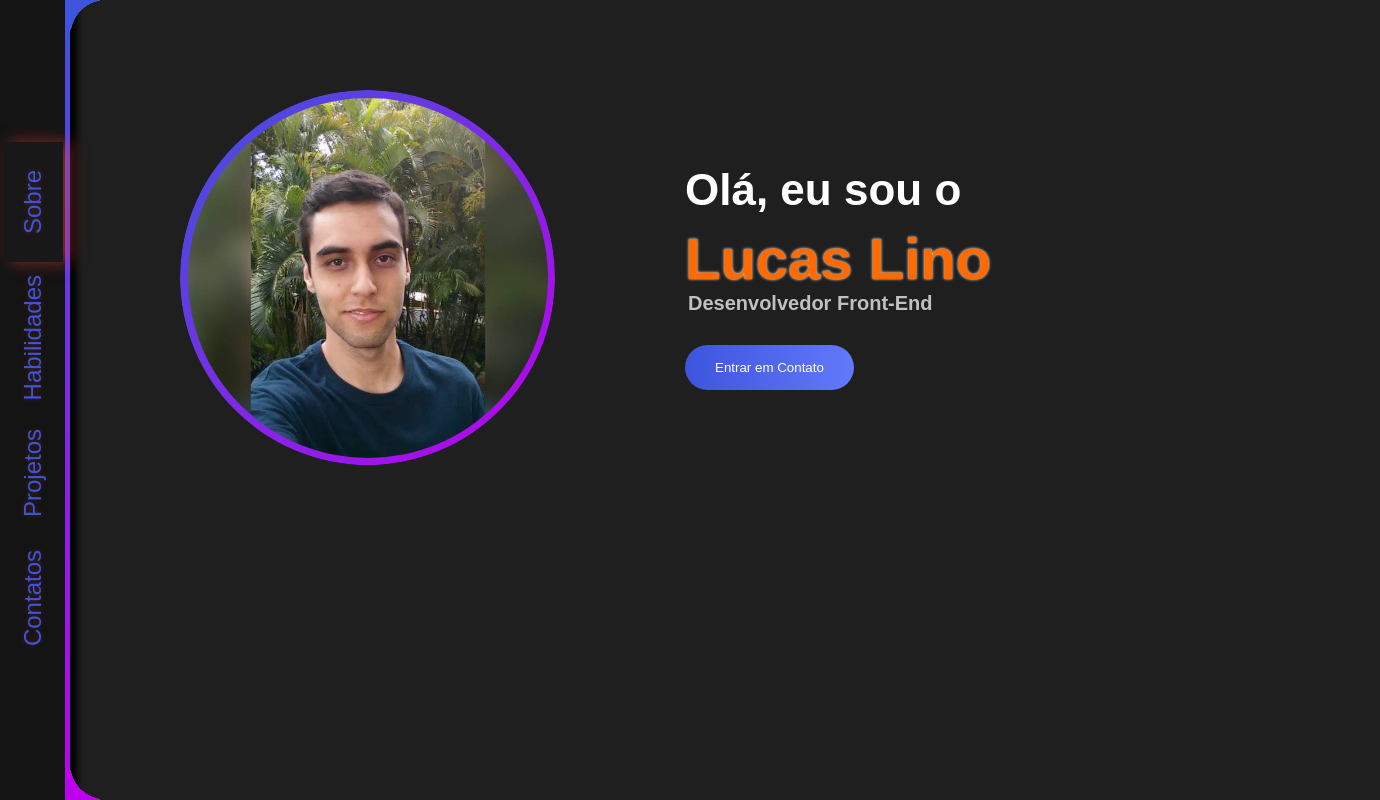
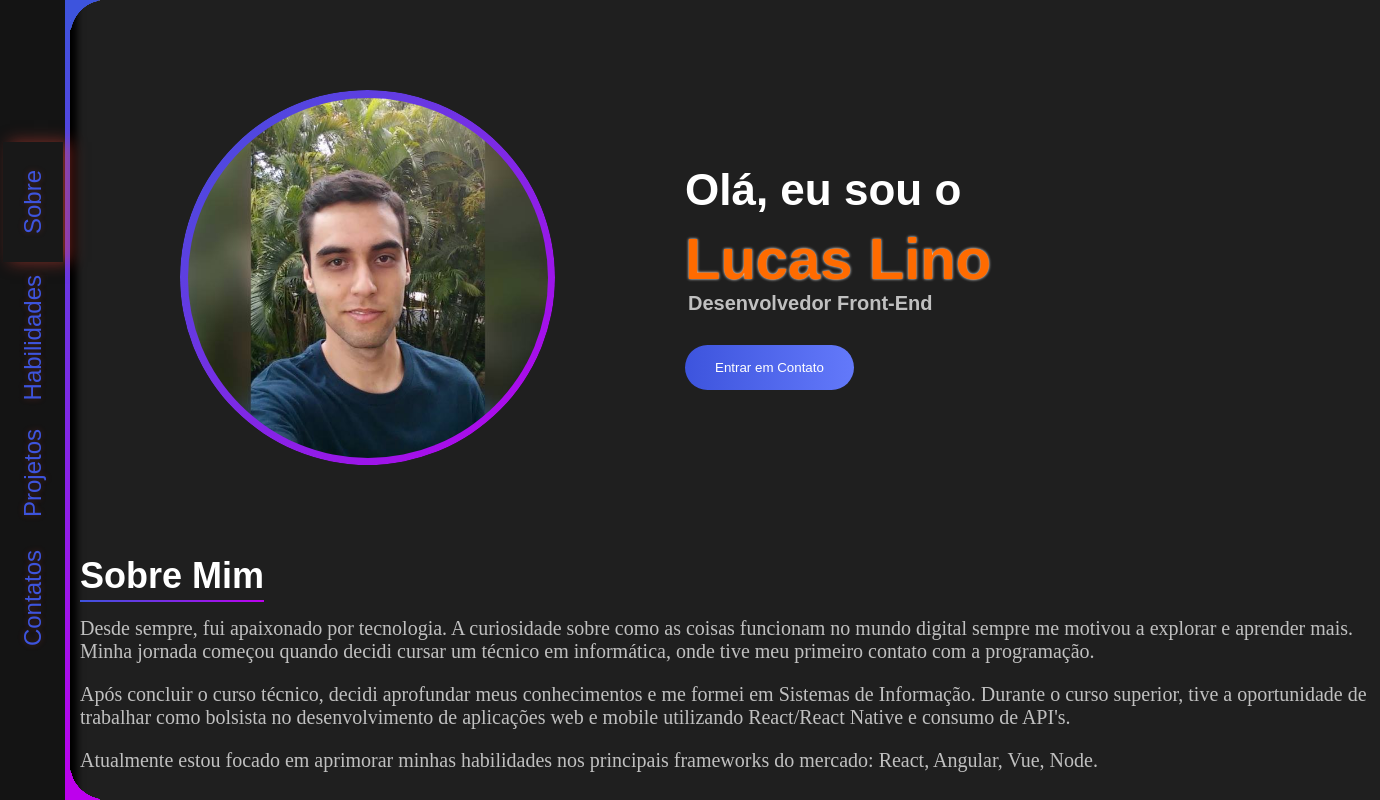
Before and after one commit to LucaslcFreitas/PortfolioV1, a Next.js app: page / in a window 1280 px wide. Shown: the whole page, 1380 px wide, since content can reach past the window. Built offline with nearby package versions, Linux system fonts and the light colour scheme; a web font is replaced by a local one.

Commit message:
Criação da seção "sobre"

```diff
--- a/src/app/home.tsx
+++ b/src/app/home.tsx
@@ -1,6 +1,8 @@
 'use client';
 
 import About from '@/components/About';
+import Presentation from '@/components/Presentation';
+import Section from '@/components/Section';
 import styled from 'styled-components';
 
 const Heading = styled.h1`
@@ -10,7 +12,10 @@ const Heading = styled.h1`
 export default function Homepage() {
     return (
         <>
-            <About />
+            <Presentation />
+            <Section id="about" title="Sobre Mim">
+                <About />
+            </Section>
         </>
     );
 }
--- a/src/components/About/index.tsx
+++ b/src/components/About/index.tsx
@@ -1,27 +1,27 @@
 import * as Styled from './styles';
 
 function About() {
-    const handleContact = () => {
-        console.log('contact');
-    };
-
     return (
-        <Styled.Container id="about">
-            <Styled.ProfileBox>
-                <Styled.ImgProfile
-                    src="./assets/profile.jpg"
-                    alt="Imagem de Lucas Lino"
-                />
-            </Styled.ProfileBox>
-            <div>
-                <Styled.Presentation>Olá, eu sou o </Styled.Presentation>
-                <Styled.Name>Lucas Lino</Styled.Name>
-                <Styled.Description>Desenvolvedor Front-End</Styled.Description>
-                <Styled.ButtonContact onClick={handleContact}>
-                    Entrar em Contato
-                </Styled.ButtonContact>
-            </div>
-        </Styled.Container>
+        <>
+            <Styled.Paragraph>
+                Desde sempre, fui apaixonado por tecnologia. A curiosidade sobre
+                como as coisas funcionam no mundo digital sempre me motivou a
+                explorar e aprender mais. Minha jornada começou quando decidi
+                cursar um técnico em informática, onde tive meu primeiro contato
+                com a programação.
+            </Styled.Paragraph>
+            <Styled.Paragraph>
+                Após concluir o curso técnico, decidi aprofundar meus
+                conhecimentos e me formei em Sistemas de Informação. Durante o
+                curso superior, tive a oportunidade de trabalhar como bolsista
+                no desenvolvimento de aplicações web e mobile utilizando
+                React/React Native e consumo de API&apos;s.
+            </Styled.Paragraph>
+            <Styled.Paragraph>
+                Atualmente estou focado em aprimorar minhas habilidades nos
+                principais frameworks do mercado: React, Angular, Vue, Node.
+            </Styled.Paragraph>
+        </>
     );
 }
 
--- a/src/components/About/styles.ts
+++ b/src/components/About/styles.ts
@@ -1,80 +1,7 @@
 import styled from 'styled-components';
 
-export const Container = styled.div`
-    position: relative;
-    width: 100rem;
-    margin: 9rem auto;
-    display: flex;
-    gap: 13rem;
-    align-items: center;
+export const Paragraph = styled.div`
+    font-size: 2rem;
+    margin: 2rem 0;
+    color: ${({ theme }) => theme.colors.paragraph};
 `;
-
-export const ProfileBox = styled.div`
-    position: relative;
-    width: 37.5rem;
-    height: 37.5rem;
-    padding: 0.8rem;
-    display: inline-block;
-    overflow: hidden;
-
-    &::before {
-        content: '';
-        position: absolute;
-        inset: 0;
-        border-radius: 50%;
-        padding: 1rem;
-        background: linear-gradient(
-            135deg,
-            ${({ theme }) => theme.colors.gradientMainPrimary},
-            ${({ theme }) => theme.colors.gradientMainSecondary}
-        );
-        -webkit-mask:
-            linear-gradient(#fff 0 0) content-box,
-            linear-gradient(#fff 0 0);
-        -webkit-mask-composite: xor;
-        mask-composite: exclude;
-        pointer-events: none;
-    }
-`;
-
-export const ImgProfile = styled.img`
-    position: relative;
-    width: 36rem;
-    height: 36rem;
-    border-radius: 50%;
-`;
-
-export const Presentation = styled.h2`
-    font-size: 4.4rem;
-    margin-bottom: 1rem;
-`;
-
-export const Name = styled.h1`
-    font-size: 5.8rem;
-    color: ${({ theme }) => theme.colors.titleAlternate};
-    text-shadow: 0 0 3px ${({ theme }) => theme.colors.write};
-`;
-
-export const Description = styled.h3`
-    font-size: 2rem;
-    color: ${({ theme }) => theme.colors.paragraph};
-    margin-left: 0.3rem;
-    margin-bottom: 3rem;
-`;
-
-export const ButtonContact = styled.button`
-    border-radius: 3rem;
-    padding: 1.5rem 3rem;
-    background: linear-gradient(
-        90deg,
-        rgba(61, 84, 221, 1) 0%,
-        rgba(99, 121, 250, 1) 100%
-    );
-    border-style: none;
-    color: ${({ theme }) => theme.colors.write};
-    cursor: pointer;
-
-    &:hover {
-        background: rgba(61, 84, 221, 1);
-    }
-`;
```
